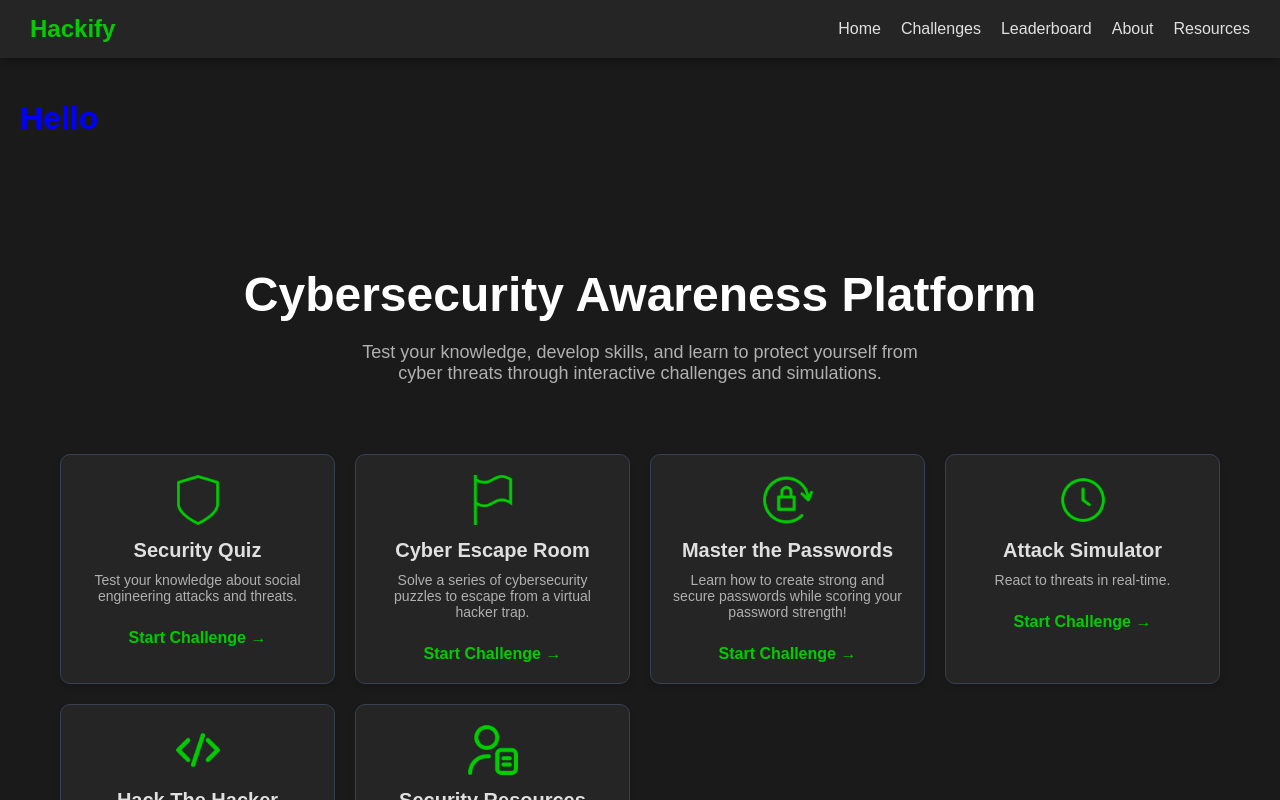
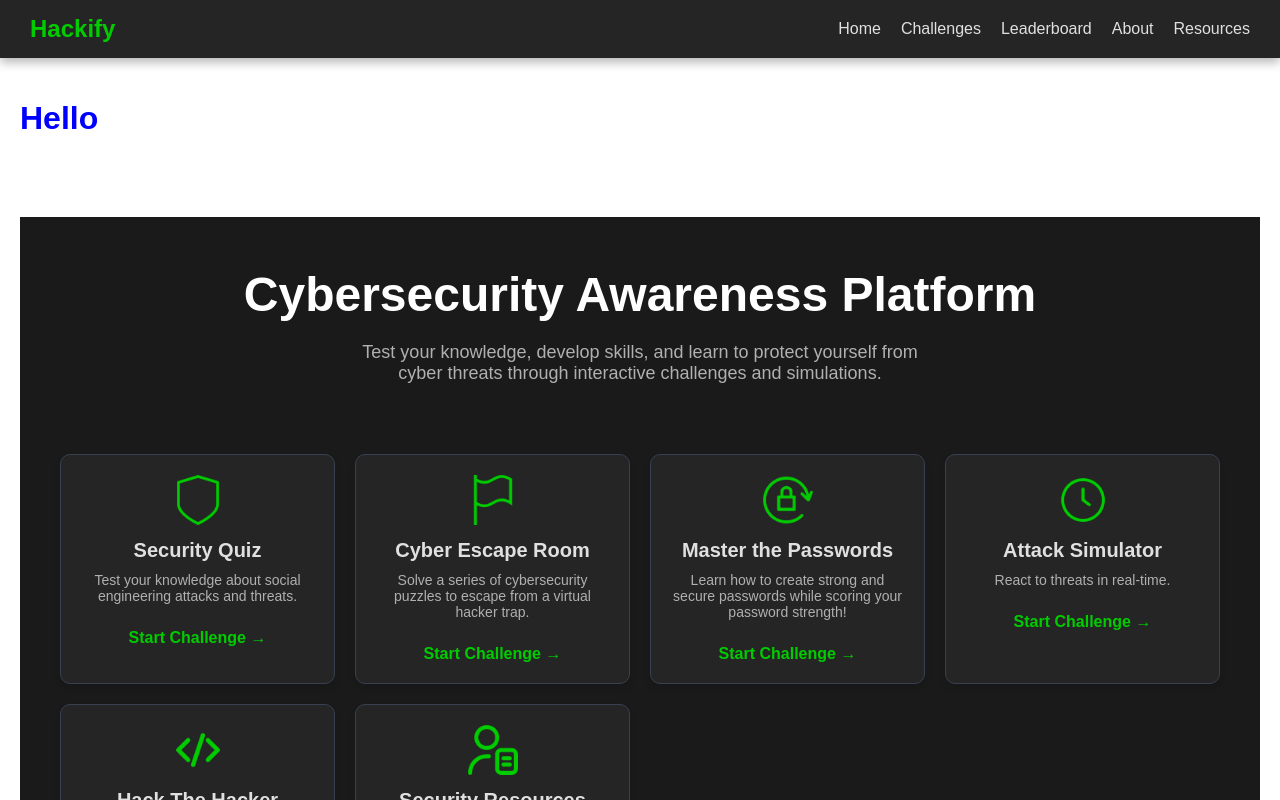
Before and after one commit to Ayush07571/Hackify, a React (Vite) app: page / in a window 1280 px wide. Shown: the top 800 px of the page. Built offline with nearby package versions, Linux system fonts and the light colour scheme.

Commit message:
check again

```diff
--- a/src/App.css
+++ b/src/App.css
@@ -6,7 +6,7 @@
 
   body {
     font-family: 'Arial', sans-serif;
-    background-color: #1a1a1a;
+    background-color: white;
     color: #e0e0e0;
   }
 
```
